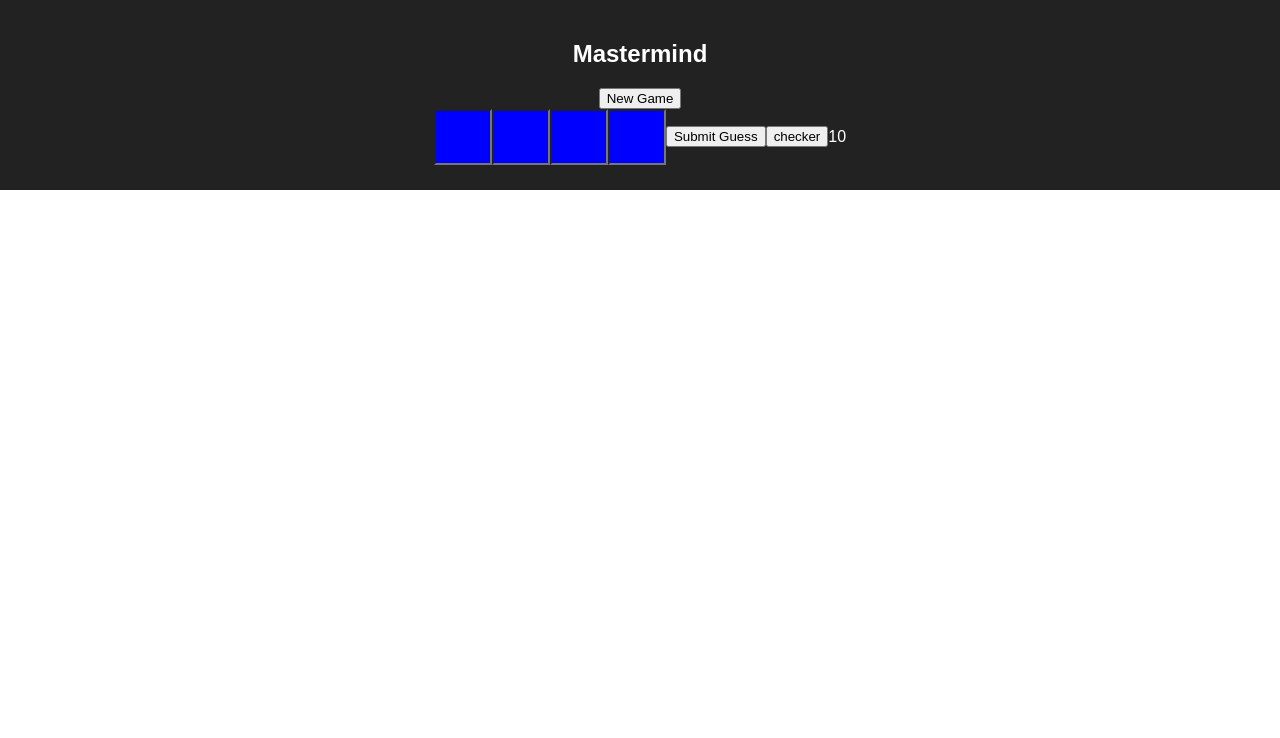
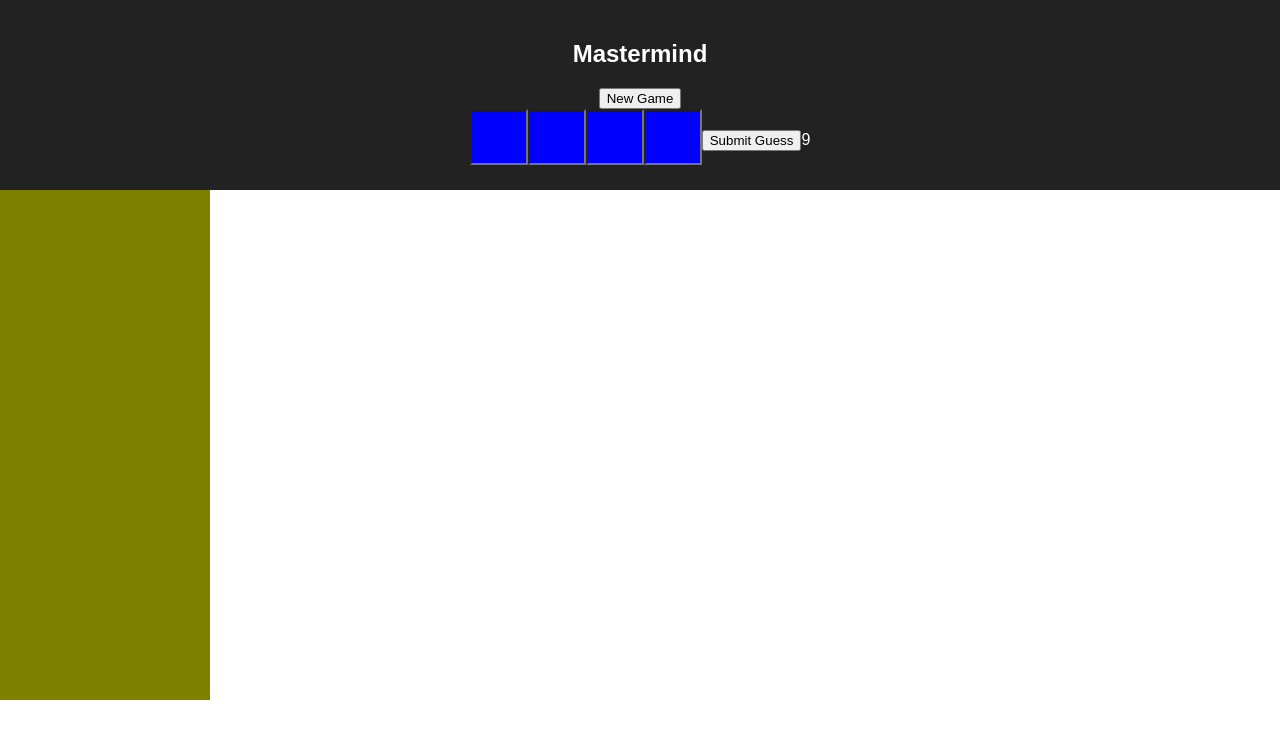
Before and after one commit to Lean-Rasmussen/BullsAndCows, a React (Create React App) app in the folder pwr-ludo/: page / in a window 1280 px wide. Shown: the top 738 px of the page. Built offline with nearby package versions, Linux system fonts and the light colour scheme.

Commit message:
when guess is submittet it is now registered

```diff
--- a/pwr-ludo/src/App.css
+++ b/pwr-ludo/src/App.css
@@ -13,11 +13,6 @@
   font-size: large;
 }
 
-@keyframes App-logo-spin {
-  from { transform: rotate(0deg); }
-  to { transform: rotate(360deg); }
-}
-
 .container{
 
 }
@@ -26,4 +21,23 @@
   height: 50px;
   background-color: blue;
   color:white;
+  font-size: 1.5em;
+  justify-content: center;
+  text-align: center;
+  padding: auto;
 }
+
+.pastGuessContainer{
+  width: 210px;
+  height: 510px;
+  background-color:olive;
+  justify-content: center;
+}
+.pastGuesses{
+  width: 200px;
+  height: 50px;
+  color: white;
+  font-size: 1.5em;
+  text-align: center;
+  justify-content: center;
+}
--- a/pwr-ludo/src/App.js
+++ b/pwr-ludo/src/App.js
@@ -7,9 +7,8 @@ class App extends Component {
     this.state={
       code:['1','1','1','1'],
       playerGuess: [],
-      guessesLeft : 10,
-
-
+      pastGuesses: ['','','','','','','','','',''],
+      guessesLeft : 9,
     }
   }
     codeMaker(){
@@ -18,11 +17,11 @@ class App extends Component {
         console.log(newCode)
         this.setState({
           code: newCode,
-          playerGuess: [],
-          guessesLeft : 10,
+          pastGuesses: ['','','','','','','','','',''],
+          guessesLeft : 9,
         })
+
       }
-
 
     getGuess(){
       let guess =[]
@@ -33,27 +32,28 @@ class App extends Component {
       this.checkForWinner(guess)
       }
 
-
-
-    checkForWinner(guess){
-      if(this.state.code.toString() === guess.toString()){
-        alert('Winner winner chicken dinner')
-      }else{
-      this.setState({
-        playerGuesses : guess,
-        guessesLeft : this.state.guessesLeft-1,
-      })
-      this.checkLose()
-      console.log(this.state.guessesLeft)
-    }
-
-    }
     checkLose(){
       if(this.state.guessesLeft ===1){
         alert('You Lose the code was' + this.state.code + ' better luck next time')
         this.codeMaker()
       }
     }
+
+    checkForWinner(guess){
+      if(this.state.code.toString() === guess.toString()){
+        alert('Winner winner chicken dinner')
+      }else{
+        let index = this.state.pastGuesses.length-this.state.guessesLeft
+        console.log(index)
+        this.state.pastGuesses[index] = guess.join(' ').toString(),
+        this.setState({
+          guessesLeft : this.state.guessesLeft-1,
+        })
+        this.checkLose()
+        console.log(this.state.pastGuesses)
+     }
+    }
+
 
   render() {
     return (
@@ -66,13 +66,15 @@ class App extends Component {
             return <input type='text' className='guessInput'>{}</input>
           })}
           <button onClick={() => this.getGuess()} >Submit Guess </button>
-           <button onClick={() => this.checker()} >checker </button>
            <p1>{this.state.guessesLeft}</p1>
 
-          </div>
-
+           </div>
         </div>
-
+        <div className='pastGuessContainer'>
+           {this.state.pastGuesses.map((pastGuess)=> {
+            return <div className='pastGuesses'>{pastGuess}</div>
+           })}
+        </div>
       </div>
     );
   }
```
Also changed, not shown: 1 other file (tests, documents, lock files or other folders).
